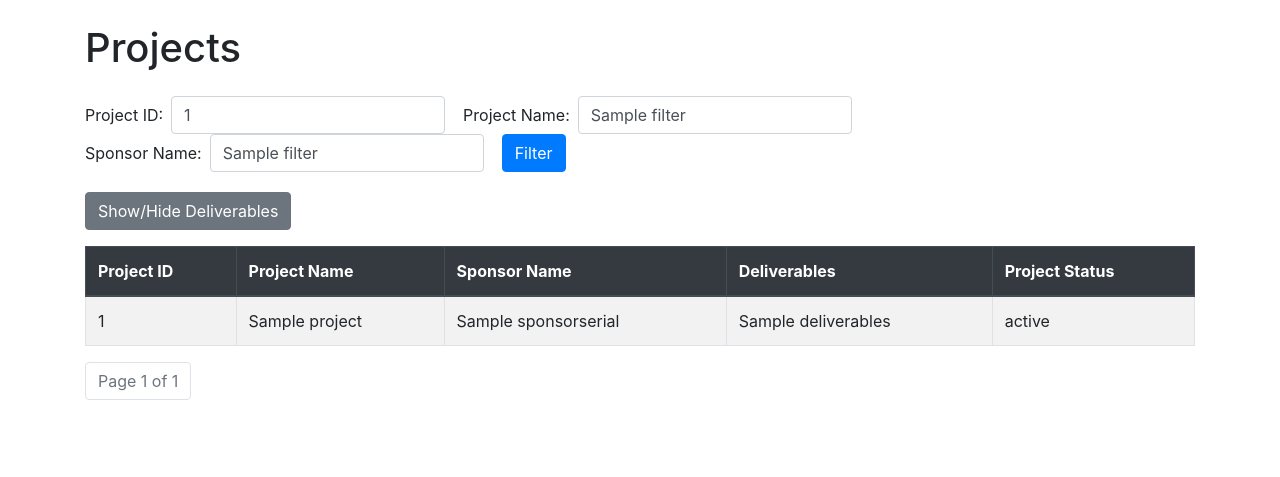
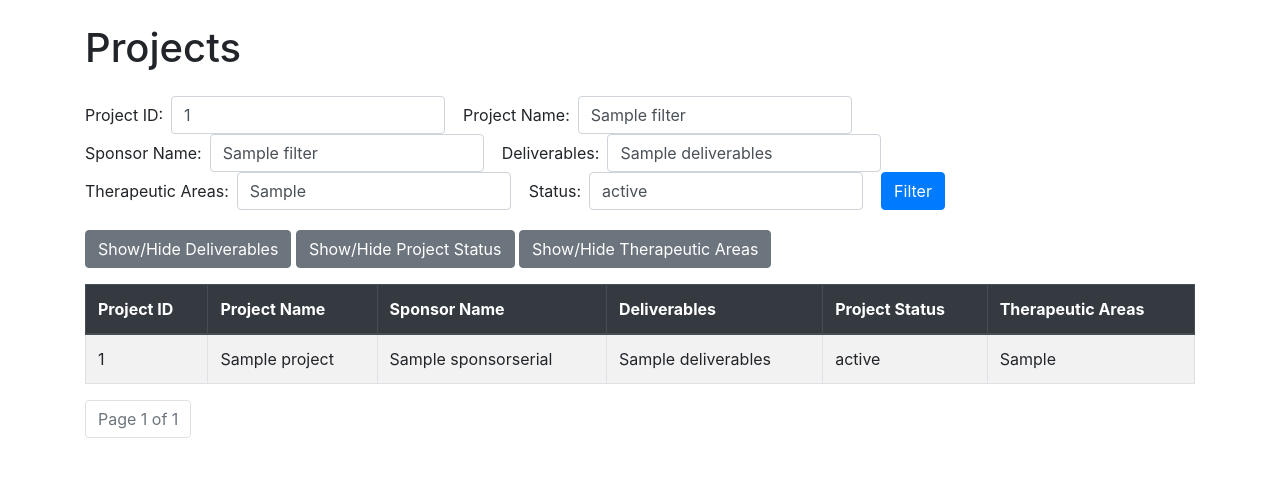
Before and after one commit to IIDelta/NS_DB, a Django app: template project/app/templates/project_list.html in a window 1280 px wide. Shown: the top 477 px of the page. Run offline with Django 4.2, Linux system fonts and the light colour scheme; the template is opened without the code that fills it: most values are stand-ins (such as "Sample title", 1, 10 or a date in 2020); some libraries are stand-ins or nearby versions.

Commit message:
added more filters and columns to project list

```diff
--- a/project/app/templates/project_list.html
+++ b/project/app/templates/project_list.html
@@ -15,8 +15,7 @@
         }
     </style>
     <script>
-        function toggleColumn() {
-            const columnClass = 'deliverables-column';
+        function toggleColumn(columnClass) {
             const elements = document.getElementsByClassName(columnClass);
             for (let i = 0; i < elements.length; i++) {
                 elements[i].classList.toggle('hidden');
@@ -40,10 +39,24 @@
                 <label for="SponsorName">Sponsor Name:</label>
                 <input type="text" name="SponsorName" id="SponsorName" class="form-control mx-sm-2" value="{{ filters.SponsorName|default_if_none:'' }}">
             </div>
+            <div class="form-group">
+                <label for="Deliverables">Deliverables:</label>
+                <input type="text" name="Deliverables" id="Deliverables" class="form-control mx-sm-2" value="{{ filters.Deliverables|default_if_none:'' }}">
+            </div>
+            <div class="form-group">
+                <label for="TherapeuticAreas">Therapeutic Areas:</label>
+                <input type="text" name="TherapeuticAreas" id="TherapeuticAreas" class="form-control mx-sm-2" value="{{ filters.TherapeuticAreas|default_if_none:'' }}">
+            </div>
+            <div class="form-group">
+                <label for="Status">Status:</label>
+                <input type="text" name="Status" id="Status" class="form-control mx-sm-2" value="{{ filters.Status|default_if_none:'' }}">
+            </div>
             <button type="submit" class="btn btn-primary">Filter</button>
         </form>
 
-        <button class="btn btn-secondary mb-3" onclick="toggleColumn()">Show/Hide Deliverables</button>
+        <button class="btn btn-secondary mb-3" onclick="toggleColumn('deliverables-column')">Show/Hide Deliverables</button>
+        <button class="btn btn-secondary mb-3" onclick="toggleColumn('status-column')">Show/Hide Project Status</button>
+        <button class="btn btn-secondary mb-3" onclick="toggleColumn('therapeutic-areas-column')">Show/Hide Therapeutic Areas</button>
 
         <table class="table table-striped table-bordered">
             <thead class="thead-dark">
@@ -52,7 +65,8 @@
                     <th>Project Name</th>
                     <th>Sponsor Name</th>
                     <th class="deliverables-column">Deliverables</th>
-                    <th>Project Status</th>
+                    <th class="status-column">Project Status</th>
+                    <th class="therapeutic-areas-column">Therapeutic Areas</th>
                 </tr>
             </thead>
             <tbody>
@@ -62,7 +76,8 @@
                         <td>{{ item.project.projectname }}</td>
                         <td>{{ item.project.sponsorserial.sponsorname }}</td>
                         <td class="deliverables-column">{{ item.deliverables }}</td>
-                        <td>{{ item.status }}</td>
+                        <td class="status-column">{{ item.status }}</td>
+                        <td class="therapeutic-areas-column">{{ item.therapeutic_areas }}</td>
                     </tr>
                 {% endfor %}
             </tbody>
```
Also changed, not shown: project/app/models.py (+13 -13 lines), project/app/views.py (+60 -15 lines).
